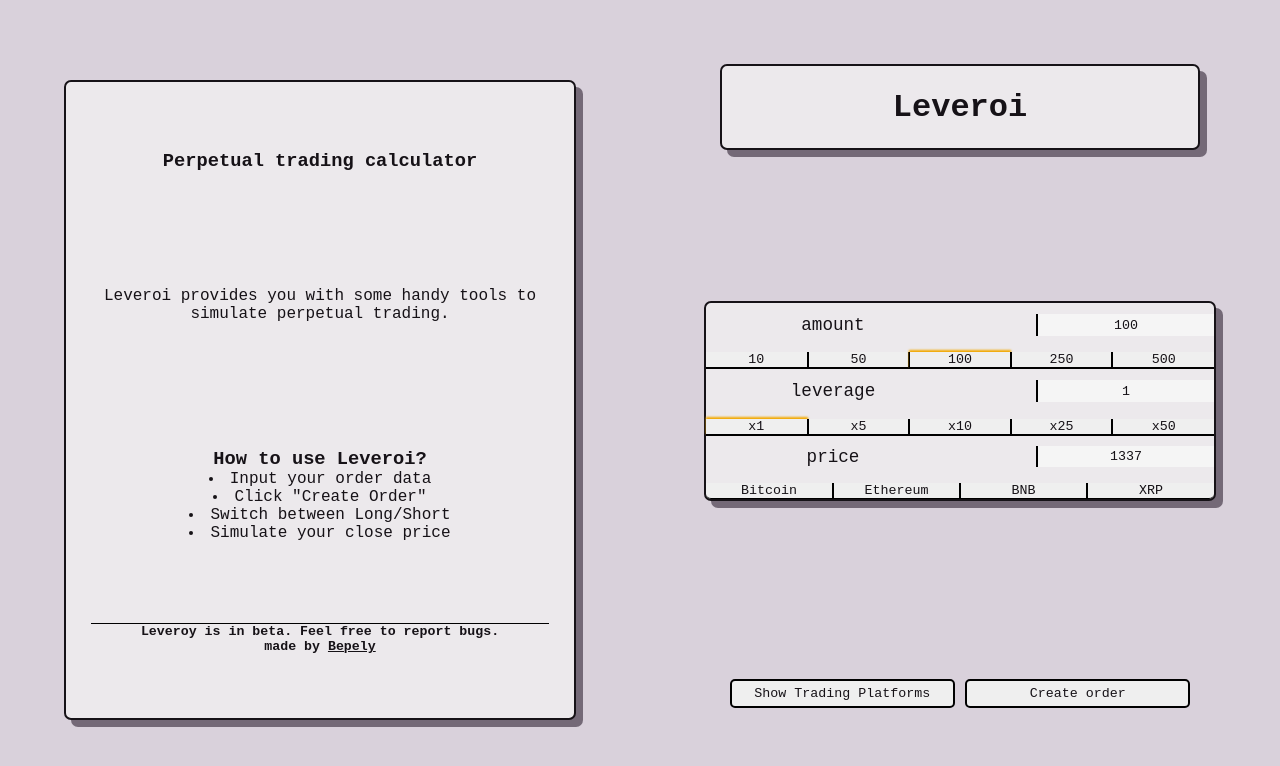
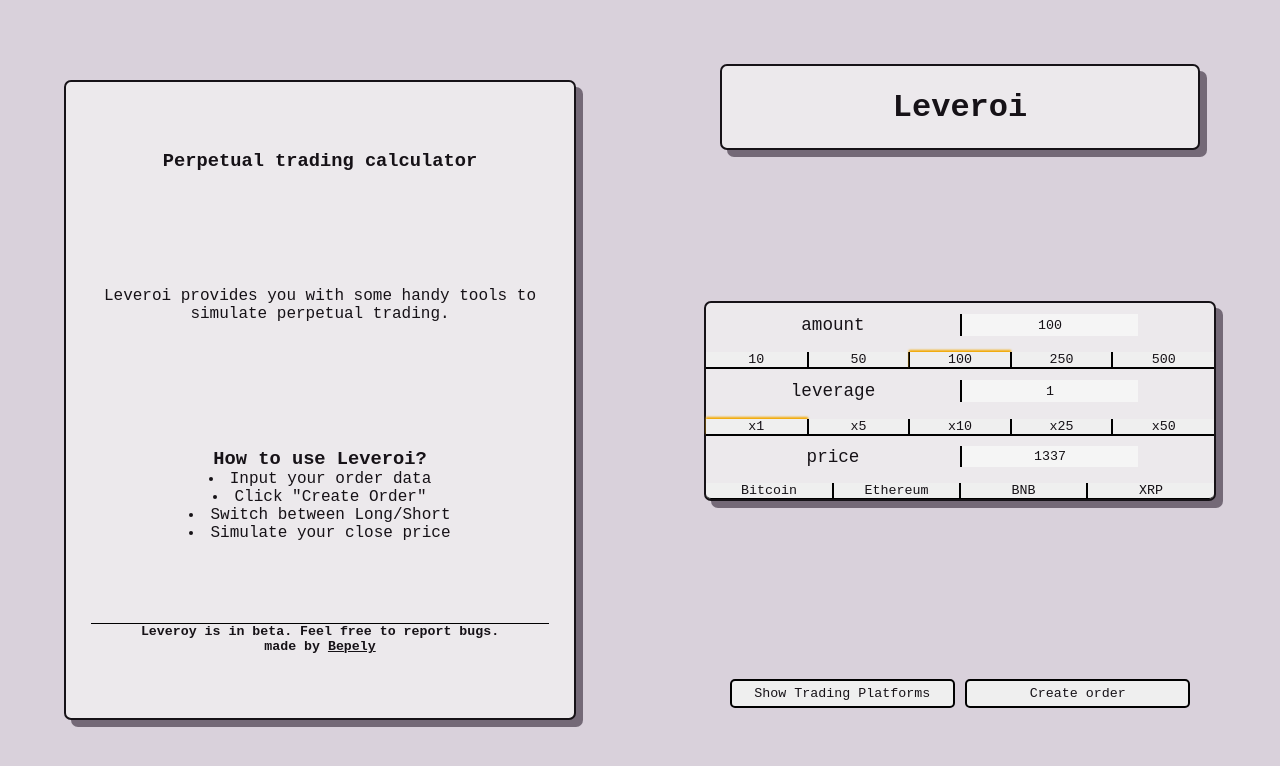
Before and after one commit to Bepely/Leveroi, a React (Create React App) app: page / in a window 1280 px wide. Shown: the top 766 px of the page. Built offline with nearby package versions, Linux system fonts and the light colour scheme; no server answers.

Commit message:
Liquidation area hotfix
Liquidation area on graph hotfix

```diff
--- a/src/blocks/Graph.js
+++ b/src/blocks/Graph.js
@@ -37,8 +37,8 @@ let liquidationDataLong = [
   { x: "Close", y: close.closePrice !== NaN ? Number(((open.price)-(open.price/open.leverage)).toFixed(2)) : 0, size:1}
 ]
 let liquidationDataShort = [
-  {x: "Open", y: close.closePrice !== NaN ? Number(((open.price)-(open.price/open.leverage)).toFixed(2)) : 100000, size:1},
-  { x: "Close", y: close.closePrice !== NaN ? Number(((open.price)-(open.price/open.leverage)).toFixed(2)) : 100000, size:1}
+  {x: "Open", y: close.closePrice !== NaN ? Number(((open.price)+(open.price/open.leverage)).toFixed(2)) : 100000, size:1},
+  { x: "Close", y: close.closePrice !== NaN ? Number(((open.price)+(open.price/open.leverage)).toFixed(2)) : 100000, size:1}
 ]
   return (
 
--- a/src/styles/details/pair.css
+++ b/src/styles/details/pair.css
@@ -43,7 +43,7 @@
     padding: 0px;
     border-right: 0px;
     background-color: #F5F5F5;
-    justify-self: end;
+    justify-self: start;
 
 }
 
```
